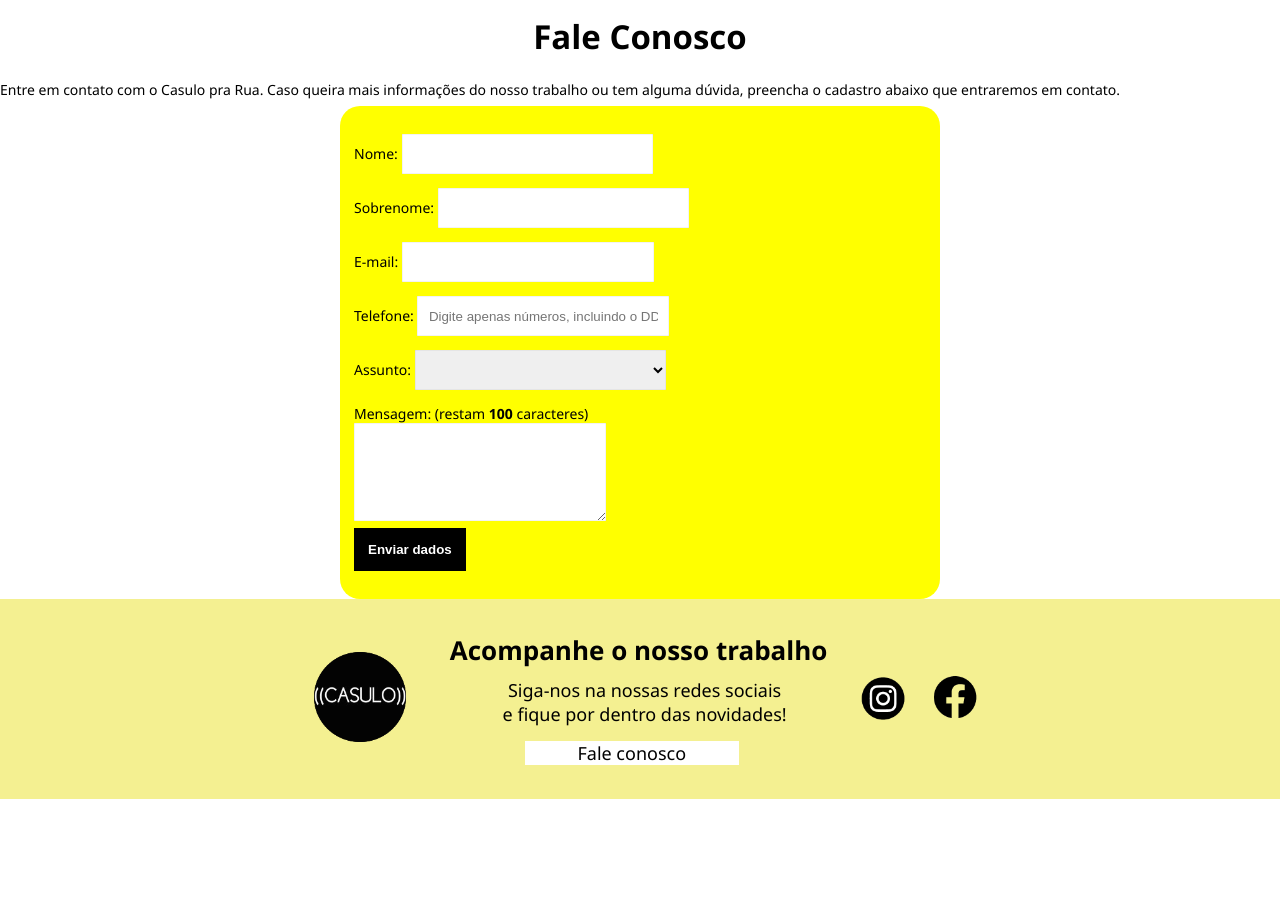
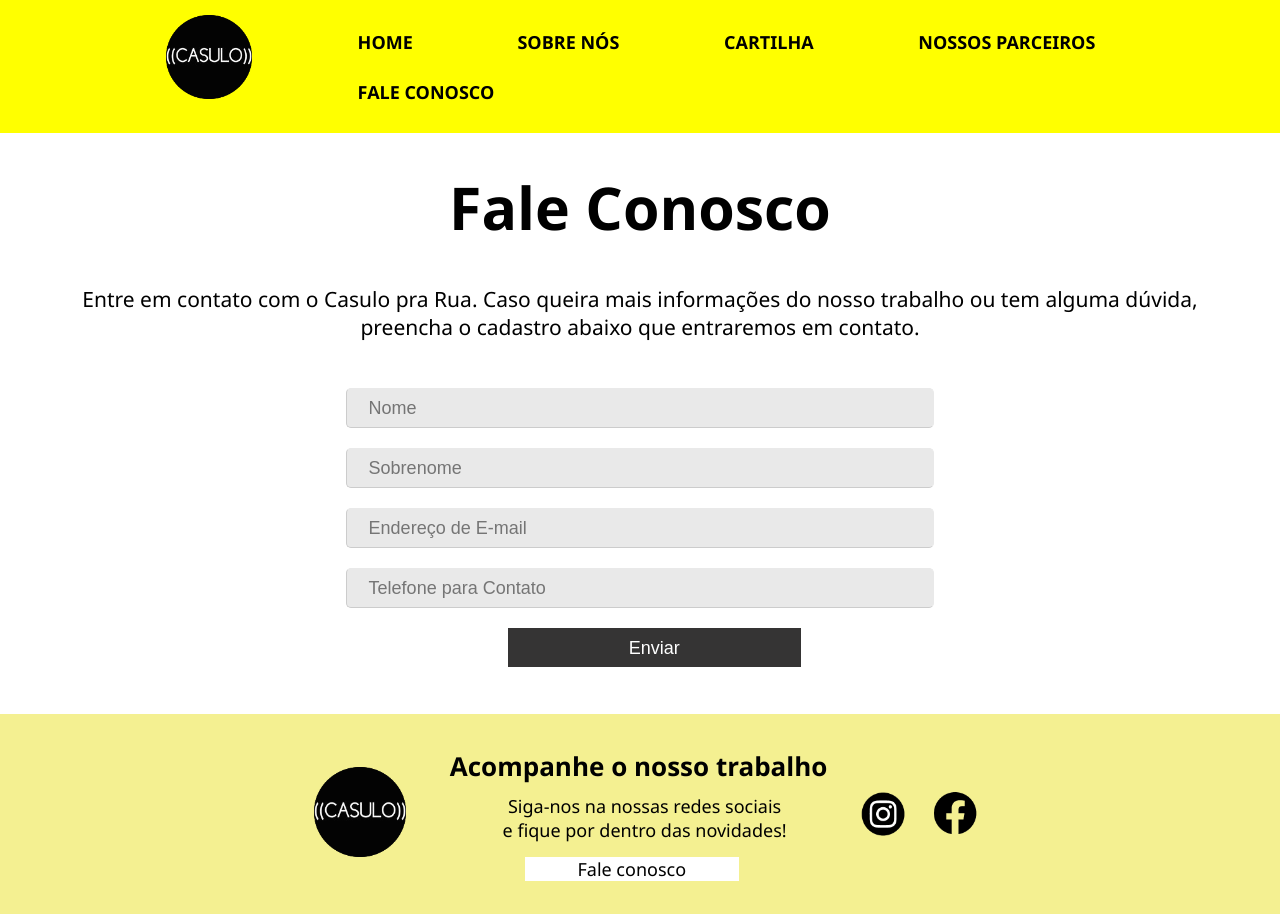
Before and after one commit to Yasmin-Silva01/projeto-casulo, a PHP site: page /fale-conosco.php in a window 1280 px wide. Before the commit the page ends 799 px from the top, so only its background shows below. Run offline with PHP 8.4, Linux system fonts and the light colour scheme.

Commit message:
criado as páginas sobre nós e fale conosco

```diff
--- a/css/estilos.css
+++ b/css/estilos.css
@@ -217,7 +217,7 @@ footer {
     align-items: center;
 }
 .imagem-footer{
-  width: 69px;
+  width: 61px;
   margin-left: 40px;
 }
 .footer-filho h2{
@@ -242,60 +242,13 @@ footer {
     width:23%;
 }
 .facebook{
-    width:44%;
+    width:40%;
 
 }
 .instagram{
     width: 40%;
 
 }
-
-
-/* Formatando o formulário */
-form {
-    max-width: 600px;
-    width: 95%;
-    margin: auto;
-    background-color: yellow;
-    padding: 1rem;
-    border-radius: 20px;
-}
-
-input:not([type="radio"]):not([type="checkbox"]), select, textarea {
-    width: 100%;
-    height: 40px;
-    border: none;
-    padding: 2%;
-    box-shadow: grey 0 0 1px inset;
-    width: 44%;
-}
-
-textarea {
-    height: auto;
-}
-
-button {
-    background-color: black;
-    color: white;
-    border: none;
-    padding: 1rem;
-    font-weight: bold;
-    margin-top: .2rem;
-}
-
-button:hover, button:focus {
-    background-color: grey;
-    cursor: pointer;
-    border-radius: 1px;
-}
-
-form div {
-    margin-top: 1rem;
-}
-
-/* fim formulario */
-
-
 
 /* Regras específicas de acordo com o tamanho de tela ( Media Queries ) */
 
--- /dev/null
+++ b/css/fale-conosco.css
@@ -0,0 +1,96 @@
+article h2{
+    font-size:59px;
+    margin-top: 20px;
+}
+article p{
+    text-align: center;
+    font-size: 21px;
+    margin-top: 17px;
+}
+.container {
+    width: 46%;
+    margin: 0 auto;
+    padding-top: 40px;
+    padding-bottom: 26px;
+}
+
+.form-contact {
+    width: 100%;
+    font-family: "Arial", Times, serif;
+}
+
+.form-contact-input {
+    width: 100%;
+    color: #292929;
+    font-size: 18px;
+    background-color: #E9E9E9;
+    border: 1px solid #E9E9E9;
+    -moz-border-radius: 5px;
+    -webkit-border-radius: 5px;
+    border-radius: 5px;
+    height: 40px;
+    margin-bottom: 20px;
+    border-bottom: 1px solid #ccc;
+    border-left: 1px solid #ccc;
+    text-indent: 20px;
+}
+  /*
+.form-contact-textarea {
+    width: 100%;
+    color: #292929;
+    font-size: 18px;
+    background-color: #E9E9E9;
+    border: 1px solid #E9E9E9;
+    -moz-border-radius: 5px;
+    -webkit-border-radius: 5px;
+    border-radius: 5px;
+    height: 200px;
+    margin-bottom: 20px;
+    border-bottom: 1px solid #ccc;
+    border-left: 1px solid #ccc;
+    text-indent: 20px;
+    padding-top: 16px;
+    padding-left: 0;
+    padding-right: 0;
+    font-family: "Arial", Times, serif;
+}*/
+
+.form-contact-button {
+    width: 50%;
+    font-size: 18px;
+  padding: 10px;
+    color: #fff;
+    height: 40px;
+    opacity: .8;
+    margin-bottom: 20px;
+    margin-left: 162px;
+    cursor: pointer;
+    background: #030202;
+    display: block;
+    border: none;
+    border-bottom: 1px solid white;
+    border-right: 1px solid white;
+    transition: 1s;
+}
+.form-contact-button:hover {
+    opacity: 1;
+}
+
+
+@media screen  and (max-width:1100px)  {
+    article h2{
+        font-size:43px;
+    }
+    article p{
+        text-align: center;
+        font-size: 18px;
+        margin-top: 5px;
+    }
+    .container {
+        width: 75%;
+        padding-bottom:10px;
+    }
+    .form-contact-button {
+       margin-left: 78px;
+    }
+}
--- a/fale-conosco.php
+++ b/fale-conosco.php
@@ -25,63 +25,35 @@ if( isset($_POST['my-form-button']) ){
 
     <!-- CSS externo -->
     <link rel="stylesheet" href="css/estilos.css">
+    <link rel="stylesheet" href="css/fale-conosco.css">
 
 </head>
 <body>
 
+  <?php
+      require 'includes/header.php';
+    ?>
+
   <!-- conteúdo -->
   <main>
-        <article class="">
+        <article>
             <h2>Fale Conosco</h2>
-            <p>Entre em contato com o Casulo pra Rua. Caso queira mais informações do nosso trabalho ou tem alguma dúvida, preencha o cadastro abaixo que entraremos em contato.</p>
+            <p class="contato">Entre em contato com o Casulo pra Rua.  Caso queira mais informações do nosso trabalho ou tem alguma dúvida,<br>
+                preencha o cadastro abaixo  que entraremos em contato.
+            </p>
 
            <!-- iniciando o formulário -->
- <form action="https://formspree.io/f/xnqwpzoq" method="post" id="my-form">
-        <div>
-            <label for="nome">Nome:</label>
-            <input type="text" name="nome" id="nome" required>
+           <div class="container">
+                <form action="#" class="form-contact" method="post" tabindex="1">
+                    <input type="text" class="form-contact-input" name="nome" placeholder="Nome" required />
+                    <input type="text" class="form-contact-input" name="sobrenome" placeholder="Sobrenome"required />
+                    <input type="email" class="form-contact-input" name="email" placeholder="Endereço de E-mail"  />
+                    <input type="tel" class="form-contact-input" name="tel" placeholder="Telefone para Contato" />
+                    <!-- <textarea class="form-contact-textarea" name="conteudo" placeholder="Deixe uma mensagem" required></textarea> -->
+                    <button type="submit" class="form-contact-button">Enviar</button>
+                </form>
             </div>
-
-        <div>
-            <label for="sobrenome">Sobrenome:</label>
-            <input type="text" name="sobrenome" id="sobrenome" required>
-        </div>
-
-        <div>
-            <label for="email">E-mail:</label>
-            <input type="email" name="email" id="email" required>
-        </div>
-
-        <div>
-            <label for="telefone">Telefone:</label>
-            <input type="tel" name="telefone" id="telefone" placeholder="Digite apenas números, incluindo o DDD">
-        </div>
-
-        <div>
-            <label for="assunto">Assunto:</label>
-            <select name="assunto" id="assunto">
-            <option></option>
-            <option>Dúvidas</option>
-            <option>Elogios</option>
-            <option>Reclamações</option>
-            <option>Outros</option>
-            </select>
-        </div>
-
-        <div>
-            <label for="mensagem">Mensagem:
-            <span id="maximo"> (restam <b id="caracteres">100</b> caracteres)</span>
-            </label><br>
-            <textarea name="mensagem" id="mensagem" cols="20" rows="5" maxlength="100"></textarea>
-            </div>
-
-        <button type="submit" id="my-form-button" name="my-form-button">Enviar dados</button>
-            <p id="my-form-status"></p>
-            </form>
-
-
         </article>
-
  </main>
 
     <?php include 'includes/footer.php'; ?>
```
Also changed, not shown: css/quem-somos.css (+60 -10 lines), quem-somos.php (+12 -5 lines). Lines whose indentation alone changed are shown as unchanged.
